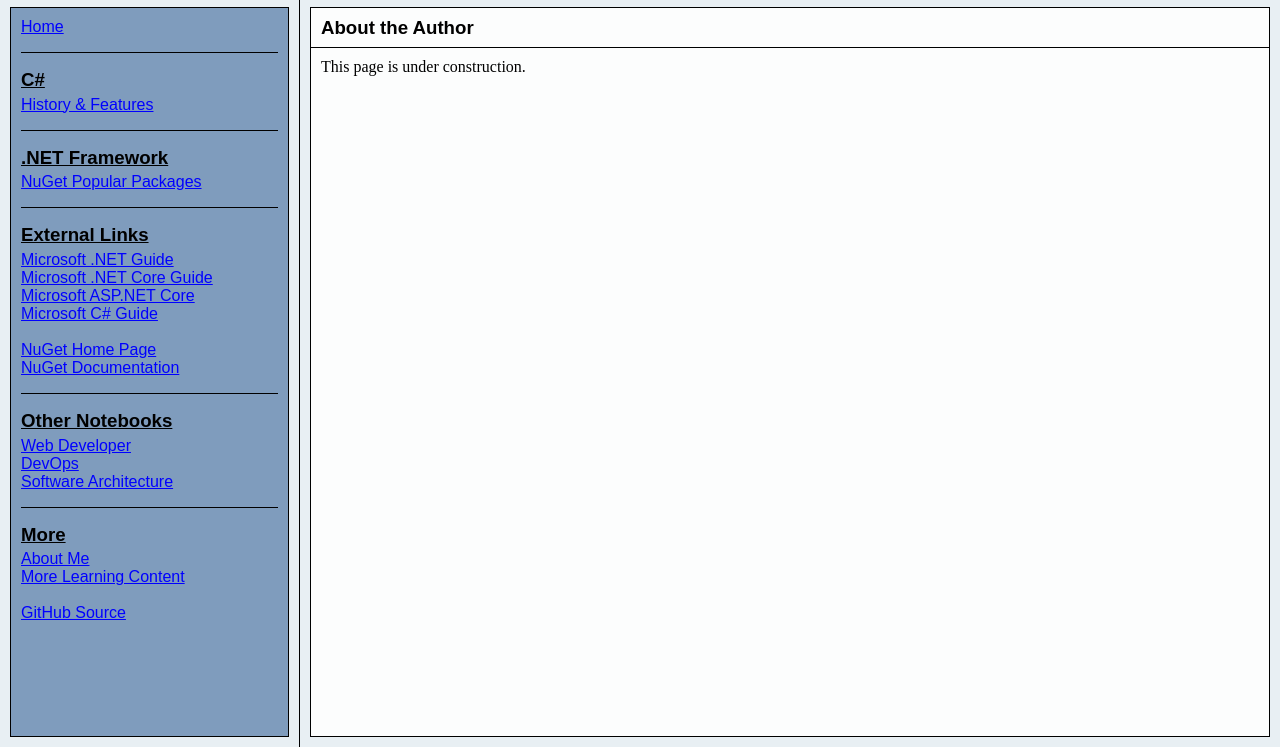
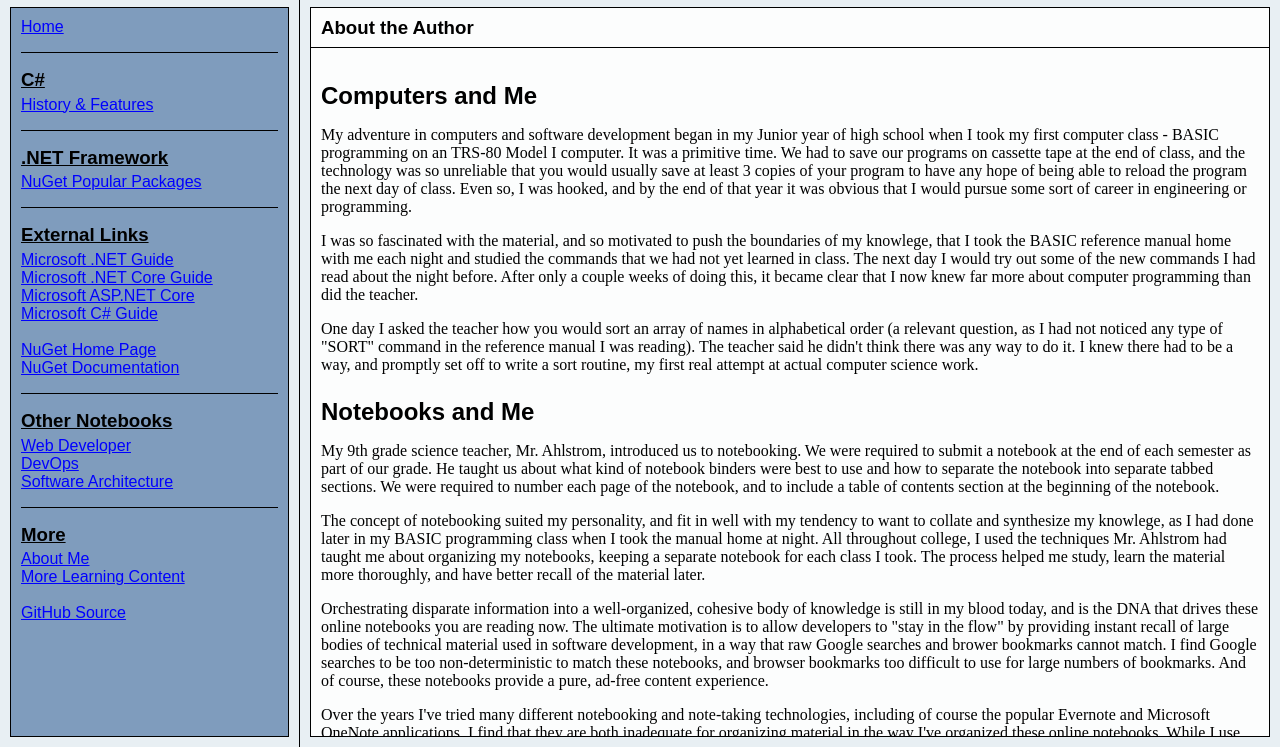
Before and after one commit to kevinknowscs/DotNetNotebook, a plain HTML site: page pages/more/aboutme.html in a window 1280 px wide. Shown: the part 53-800 px from the top of the page. Drawn offline with Linux system fonts and the light colour scheme; no server answers.

Commit message:
Added About Me content

```diff
--- a/pages/more/aboutme.html
+++ b/pages/more/aboutme.html
@@ -56,7 +56,70 @@
           </div>
           <div id="page-content-scroller-id" class="page-content-scroller">
             <div id="page-content-id" class="page-content">
-              <p>This page is under construction.</p>
+              <h1>Computers and Me</h1>
+              <p>
+                My adventure in computers and software development began in my Junior year of
+                high school when I took my first computer class - BASIC programming on an
+                TRS&#8209;80&nbsp;Model&nbsp;I&nbsp;computer. It was a primitive time. We had
+                to save our programs on cassette tape at the end of class, and the technology
+                was so unreliable that you would usually save at least 3 copies of your program
+                to have any hope of being able to reload the program the next day of class. Even
+                so, I was hooked, and by the end of that year it was obvious that I would pursue
+                some sort of career in engineering or programming.
+              </p>
+              <p>
+                I was so fascinated with the material, and so motivated to push the boundaries
+                of my knowlege, that I took the BASIC reference manual home with me each night
+                and studied the commands that we had not yet learned in class. The next day I
+                would try out some of the new commands I had read about the night before. After
+                only a couple weeks of doing this, it became clear that I now knew far more about
+                computer programming than did the teacher.
+              </p>
+              <p>
+                One day I asked the teacher how you
+                would sort an array of names in alphabetical order (a relevant question, as I
+                had not noticed any type of "SORT" command in the reference manual I was reading).
+                The teacher said he didn't think there was any way to do it. I knew there had to be
+                a way, and promptly set off to write a sort routine,  my first real attempt
+                at actual computer science work.
+              </p>
+              <h1>Notebooks and Me</h1>
+              <p>
+                My 9th grade science teacher, Mr. Ahlstrom, introduced us to notebooking. We were
+                required to submit a notebook at the end of each semester as part of our grade. He
+                taught us about what kind of notebook binders were best to use and how to separate the
+                notebook into separate tabbed sections. We were required to number each page of the
+                notebook, and to include a table of contents section at the beginning of the notebook.
+              </p>
+              <p>
+                The concept of notebooking suited my personality, and fit in well with my tendency to
+                want to collate and synthesize my knowlege, as I had done later in my BASIC programming
+                class when I took the manual home at night. All throughout college, I used the techniques
+                Mr. Ahlstrom had taught me about organizing my notebooks, keeping a separate notebook for
+                each class I took. The process helped me study, learn the material more thoroughly, and
+                have better recall of the material later.
+              </p>
+              <p>
+                Orchestrating disparate information into a well-organized, cohesive body of knowledge is
+                still in my blood today, and is the DNA that drives these online notebooks you are reading
+                now. The ultimate motivation is to allow developers to &quot;stay in the flow&quot; by
+                providing instant recall of large bodies of technical material used in software development,
+                in a way that raw Google searches and brower bookmarks cannot match. I find Google searches
+                to be too non-deterministic to match these notebooks, and browser bookmarks too difficult to
+                use for large numbers of bookmarks. And of course, these notebooks provide a pure, ad-free
+                content experience.
+              </p>
+              <p>
+                Over the years I've tried many different notebooking and note-taking technologies, including
+                of course the popular Evernote and Microsoft OneNote applications. I find that they are both
+                inadequate for organizing material in the way I've organized these online notebooks. While I
+                use those tools for other things, when it comes to creating a final, online body of work such
+                as this, nothing I've found works as well as the full power of HTML, CSS, and JavaScript.
+              </p>
+              <h1>My Resume</h1>
+              <p>
+                <a href="resume.html">Click Here</a> to view my full resume.
+              </p>
             </div>
           </div>
         </div>
```
Also changed, not shown: pages/more/resume.html (added, +69 -0 lines).
